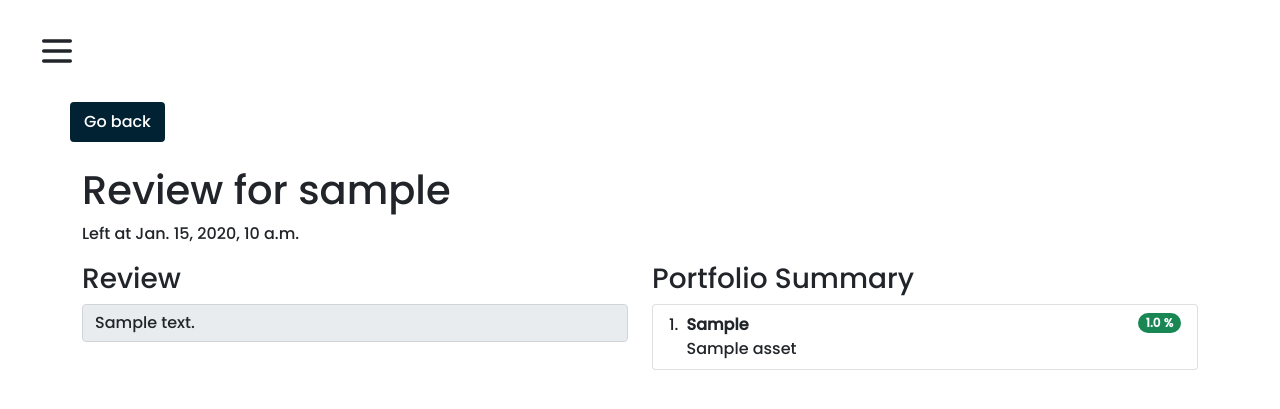
After one commit to AlanChen4/Quarterly, a Django app: page /review/00000000-0000-0000-0000-000000000001/ in a window 1280 px wide. The commit adds this page. Shown: the top 409 px of the page. Run offline with Django 4.2, Linux system fonts and the light colour scheme; a user stored in the database is signed in; tables that the repository leaves empty hold one stand-in row (values such as "Sample post").

Commit message:
Add feature to be able to view reviews you've received

```diff
--- /dev/null
+++ b/quarterly/api/templates/api/detail_review.html
@@ -0,0 +1,30 @@
+{% extends 'api/main.html' %}
+{% block content %}
+<div class="container">
+    <div class="row">
+        <a class="btn btn-black col-md-1" href="{% url 'portfolios' %}">Go back</a>
+    </div>
+    <div class="row mt-4">
+        <h1>Review for {{ review.portfolio.nickname }}</h1>
+        <p>Left at {{ review.created }}</p>
+        <div class="col-md-6">
+            <h3>Review</h3>
+            <input class="form-control" type="text" value="{{ review.description }}" readonly>
+        </div>
+        <div class="col-md-6">
+            <h3>Portfolio Summary</h3>
+            <ol class="list-group list-group-numbered">
+            {% for asset in assets %}
+                <li class="list-group-item d-flex justify-content-between align-items-start">
+                    <div class="ms-2 me-auto">
+                        <div class="fw-bold">{{ asset.ticker }}</div>
+                        {{ asset.name }}
+                    </div>
+                    <span class="badge bg-success rounded-pill">{{ asset.holdings }} %</span>
+                </li>
+            {% endfor %}
+            </ol>
+        </div>
+    </div>
+</div>
+{% endblock content %}
--- a/quarterly/api/templates/api/portfolios.html
+++ b/quarterly/api/templates/api/portfolios.html
@@ -71,7 +71,9 @@
                 <tr>
                     <td>{{review.portfolio.nickname}}</td>
                     <td>{{review.created}}</td>
-                    <td>TODO</td>
+                    <td>
+                        <a class="a-black" href="{% url 'review' review.id %}">View</a>
+                    </td>
                 </tr>
                 {% endfor %}
             </tbody>
--- a/quarterly/api/urls.py
+++ b/quarterly/api/urls.py
@@ -13,4 +13,5 @@ urlpatterns = [
     path('assets/<uuid:pk>/update/', AssetUpdate, name='update_asset'),
 
     path('review/', ReviewCreate.as_view(), name='create_review'),
+    path('review/<uuid:pk>/', ReviewDetail.as_view(), name='review'),
 ]
--- a/quarterly/api/views/review.py
+++ b/quarterly/api/views/review.py
@@ -1,5 +1,6 @@
 from django.contrib.auth.mixins import LoginRequiredMixin
 from django.db.models import Count, Max
+from django.views.generic.detail import DetailView
 from django.views.generic.edit import CreateView
 from django.urls import reverse_lazy
 
@@ -38,3 +39,18 @@ class ReviewCreate(LoginRequiredMixin, CreateView):
 
     def get_success_url(self):
         return reverse_lazy('portfolios')
+
+
+class ReviewDetail(LoginRequiredMixin, DetailView):
+    model = Review
+    template_name = 'api/detail_review.html'
+
+    def get_context_data(self, **kwargs):
+        portfolio = self.object.portfolio
+        assets = Asset.objects.all().filter(portfolio=portfolio.id)
+
+        context = super().get_context_data()
+        context['portfolio'] = portfolio
+        context['assets'] = assets
+
+        return context
```
